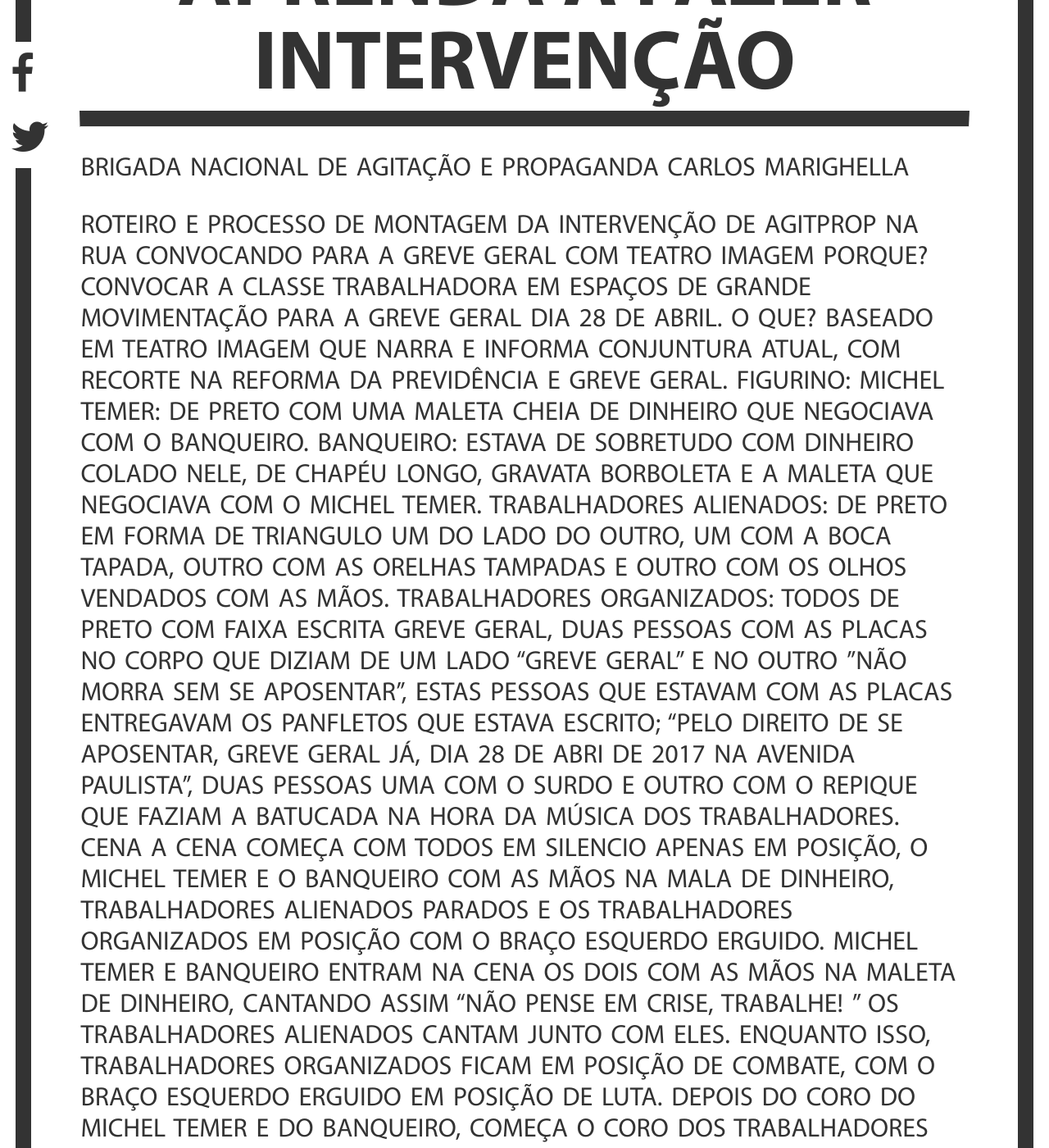
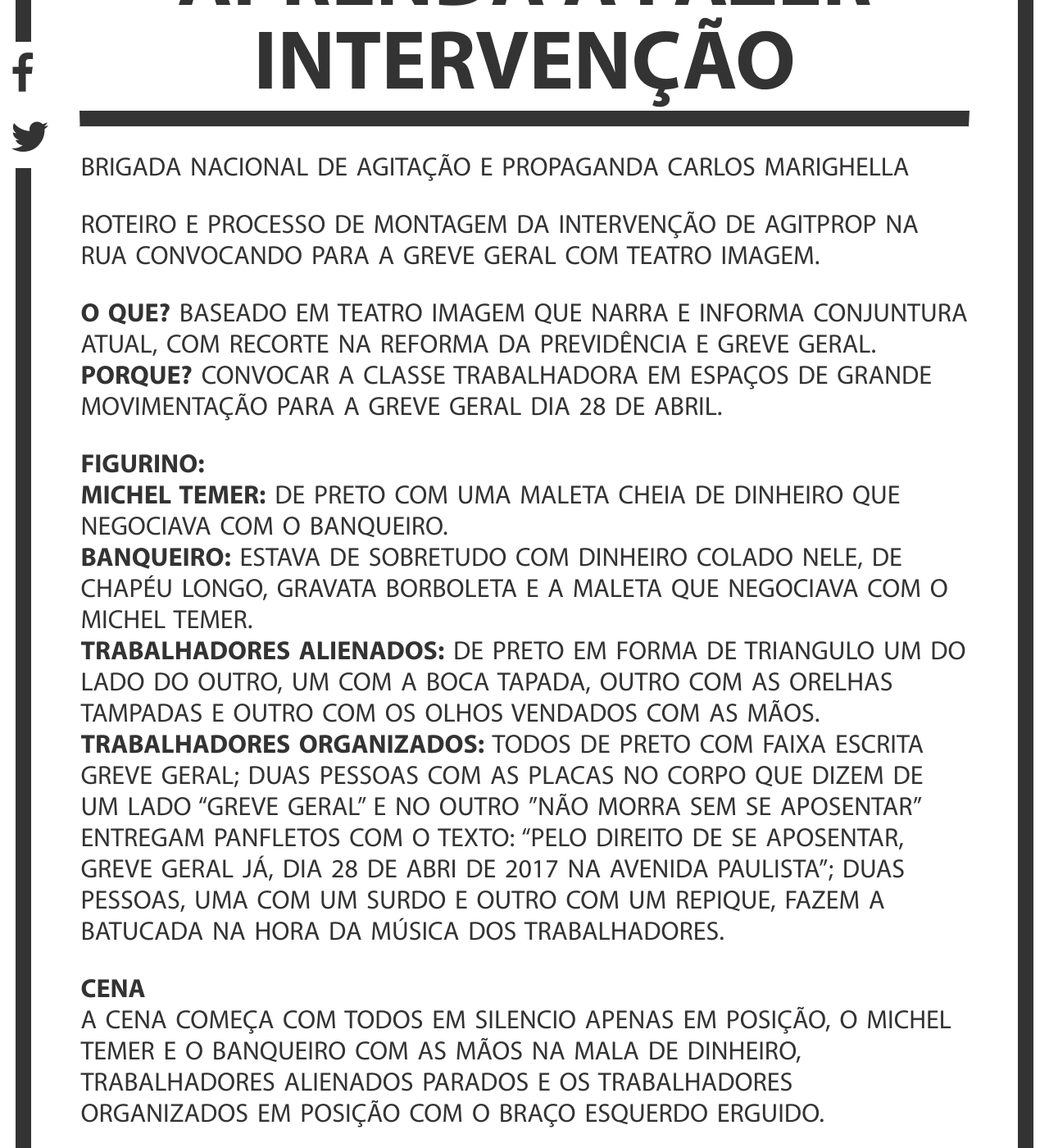
Before and after one commit to LulaLivre/grevegeral.github.io, a Jekyll site: the page built from _posts/2017-04-06-acao3.md, in a window 1280 px wide and 1400 px high, scrolled down 349 px. Shown: the whole window at 82% size. Built offline with Jekyll 4.4.1, drawn with Linux system fonts in a browser that asks for light colours; nearby versions of some CDN libraries; some of the changed text lies outside the part shown.

Commit message:
update acao3 acao5

```diff
--- a/_posts/2017-04-06-acao3.md
+++ b/_posts/2017-04-06-acao3.md
@@ -5,41 +5,54 @@ cover: /assets/acoes/grevege.jpg
 category: "ações"
 ---
 
-Brigada nacional de agitação e propaganda
-Carlos Marighella
+Brigada nacional de agitação e propaganda Carlos Marighella
 
-Roteiro e processo de montagem da intervenção de agitprop na rua convocando para a greve geral com teatro imagem
-Porque? Convocar a classe trabalhadora em espaços de grande movimentação para a greve geral dia 28 de abril.
-O que? Baseado em teatro imagem que narra e informa conjuntura atual, com recorte na reforma da previdência e greve geral.
-Figurino:
-Michel temer: de preto com uma maleta cheia de dinheiro que negociava com o banqueiro.
-Banqueiro: estava de sobretudo com dinheiro colado nele, de chapéu longo, gravata borboleta e a maleta que negociava com o Michel temer.
-Trabalhadores alienados: de preto em forma de triangulo um do lado do outro, um com a boca tapada, outro com as orelhas tampadas e outro com os olhos vendados com as mãos.
-Trabalhadores organizados: todos de preto com faixa escrita greve geral, duas pessoas com as placas no corpo que diziam de um lado “greve geral” e no outro ”não morra sem se aposentar”, estas pessoas que estavam com as placas entregavam os panfletos que estava escrito; “pelo direito de se aposentar, greve geral já, dia 28 de abri de 2017 na avenida paulista”, duas pessoas uma com o surdo e outro com o repique que faziam a batucada na hora da música dos trabalhadores.
-CENA
- A cena começa com todos em silencio apenas em posição, o Michel temer e o banqueiro com as mãos na mala de dinheiro, trabalhadores alienados parados e os trabalhadores organizados em posição com o braço esquerdo erguido.
-Michel temer e banqueiro entram na cena os dois com as mãos na maleta de dinheiro, cantando assim “não pense em crise, trabalhe! ” Os trabalhadores alienados cantam junto com eles.
+Roteiro e processo de montagem da intervenção de agitprop na rua convocando para a greve geral com teatro imagem.
+
+**O que?** Baseado em teatro imagem que narra e informa conjuntura atual, com recorte na reforma da previdência e greve geral.
+**Porque?** Convocar a classe trabalhadora em espaços de grande movimentação para a greve geral dia 28 de abril.
+
+**Figurino:**
+**Michel temer:** de preto com uma maleta cheia de dinheiro que negociava com o banqueiro.
+**Banqueiro:** estava de sobretudo com dinheiro colado nele, de chapéu longo, gravata borboleta e a maleta que negociava com o Michel temer.
+**Trabalhadores alienados:** de preto em forma de triangulo um do lado do outro, um com a boca tapada, outro com as orelhas tampadas e outro com os olhos vendados com as mãos.
+**Trabalhadores organizados:** todos de preto com faixa escrita greve geral; Duas pessoas com as placas no corpo que dizem de um lado “greve geral” e no outro ”não morra sem se aposentar” entregam panfletos com o texto: “pelo direito de se aposentar, greve geral já, dia 28 de abri de 2017 na avenida paulista”; Duas pessoas, uma com um surdo e outro com um repique, fazem a batucada na hora da música dos trabalhadores.
+
+**CENA**
+A cena começa com todos em silencio apenas em posição, o Michel temer e o banqueiro com as mãos na mala de dinheiro, trabalhadores alienados parados e os trabalhadores organizados em posição com o braço esquerdo erguido.
+
+Michel temer e banqueiro entram na cena, os dois com as mãos na maleta de dinheiro, cantando assim “não pense em crise, trabalhe!” Os trabalhadores alienados cantam junto com eles.
+
 Enquanto isso, trabalhadores organizados ficam em posição de combate, com o braço esquerdo erguido em posição de luta.
-Depois do coro do Michel temer e do banqueiro, começa o coro dos trabalhadores organizados, com o jogral que dizia a seguinte frase “ para o povo se aposentar, a greve vamos organizar, dia 28 de abril, essa reforma vai cai 2x” Depois do jogral começa a música do trabalhador:
- “ Trabalhador eu quero te ver contente, venha barrar essa com gente, que o Michel temer ‘tu sabe’ não tem moral, reforma da previdência retrocesso pra geral” a cena se desfaz com a música e começa de novo depois que para a música.
-Como foi o processo de criação
+
+Depois do coro do Michel temer e do banqueiro, começa o coro dos trabalhadores organizados, com o jogral que dizia a seguinte frase “para o povo se aposentar, a greve vamos organizar, dia 28 de abril, essa reforma vai cair” duas vezes.
+
+Depois do jogral começa a música do trabalhador:
+“Trabalhador eu quero te ver contente, venha barrar essa com gente, que o Michel temer ‘tu sabe’ não tem moral, reforma da previdência retrocesso pra geral”. A cena se desfaz com a música e começa de novo depois que para a música.
+
+**Como foi o processo de criação:**
 Junto a equipe de 15 integrantes, desenvolvemos uma oficina de teatro imagem: em duplas montamos imagens corporais que transmitissem um sentimento sobre o governo. Cada um modelava no corpo do parceiro o que pretendia transmitir, depois tivemos uma rodada que cada dupla apresentava o que tinha sentido e a pose que havia sido modelado.
-Passada a rodada em duplas dividimos o grupo em dois, em um dos grupos montaria uma cena relacionada a reforma da previdência, e o outro montaria uma cena relacionada a greve geral. Cada grupo apresentou a cena para que todos pudessem opinar e ver como ficaria mais sistematizado e claro os objetivos do teatro imagem. Depois de montada as cenas, enxugamos partes das cenas que não eram claras. Assim sintetizamos a cena que transmitia todo o objetivo, ficamos com:
-Michel Temer junto a uma imagem de um banqueiro que representava o capital financeiro, negociando a previdência social do povo. Trabalhadores alienados, que não escutavam, falavam e não ouviam. Trabalhadores organizados em greve contra a reforma da previdência.
 
+Passada a rodada em duplas dividimos o grupo em dois, em um dos grupos montaria uma cena relacionada a reforma da previdência, e o outro montaria uma cena relacionada a greve geral. Cada grupo apresentou a cena para que todos pudessem opinar e ver como ficaria mais sistematizado e claro os objetivos do teatro imagem.
 
-Avaliação
-O que funcionou?
+Depois de montada as cenas, enxugamos partes das cenas que não eram claras. Assim sintetizamos a cena que transmitia todo o objetivo, ficamos com:
+**Michel Temer**, junto a uma imagem de um banqueiro que representava o capital financeiro, negociando a previdência social do povo.
+**Trabalhadores alienados**, que não escutavam, falavam e não ouviam.
+**Trabalhadores organizados**, em greve contra a reforma da previdência.
+
+**Avaliação:**
+**O que funcionou?**
 A cena montada transmitiu bem a mensagem. O figurino chamou atenção, dialogou bem com quem passava, a distribuição dos panfletos funcionou, ajudou na propaganda da greve geral. A parodia da música contagiou as pessoas, que cantavam junto, chamava também pessoas mais distantes para ver a cena.
 
-O que não funcionou?
+**O que não funcionou?**
 Ter cuidado com a entonação das vozes, para não forçar. Ensaiar para que todos cantem juntos. Ter revezamento das pessoas que puxam os gritos de ordem, para não sobrecarregar a voz.
+
 A segurança neste tipo de intervenção, tem que garantir que a cena aconteça sem interrupção, estando na rua tem situações de bêbados, cachorros, moradores de rua. A cena deve interagir com eles, desde que não interfiram na cena negativamente. Para isso a segurança deve estar atenta a todo momento, sempre em volta da intervenção.
+
 Manter sempre o batuque e ritmo constante, pois é o ânimo da intervenção.
 
-Território.
-Escolhemos 3 espaços para a intervenção: Calçadão, praças e estação do metro.
-Os três espaços tem semelhança no grande fluxo da classe trabalhadora, que propiciou a cena ser vista por muitas pessoas. Pelos horários da intervenção, as pessoas paravam para assistir, assim a mensagem era bem transmitida.
+**Território**
+Escolhemos 3 espaços para a intervenção: Calçadão, praças e estação do metro. Os três espaços tem semelhança no grande fluxo da classe trabalhadora, que propiciou a cena ser vista por muitas pessoas. Pelos horários da intervenção, as pessoas paravam para assistir, assim a mensagem era bem transmitida.
 
 <div class="video-wrapper video-wrapper-16x9">
    <iframe src="https://www.facebook.com/plugins/video.php?href=https%3A%2F%2Fwww.facebook.com%2FMovimentoSemTerra%2Fvideos%2F1531428510263191%2F&show_text=0&width=560" width="560" height="315" style="border:none;overflow:hidden" scrolling="no" frameborder="0" allowTransparency="true" allowFullScreen="true"></iframe>
```
Also changed, not shown: _posts/2017-04-08-acao5.md (renamed from _posts/2017-04-08-acao4.md).
